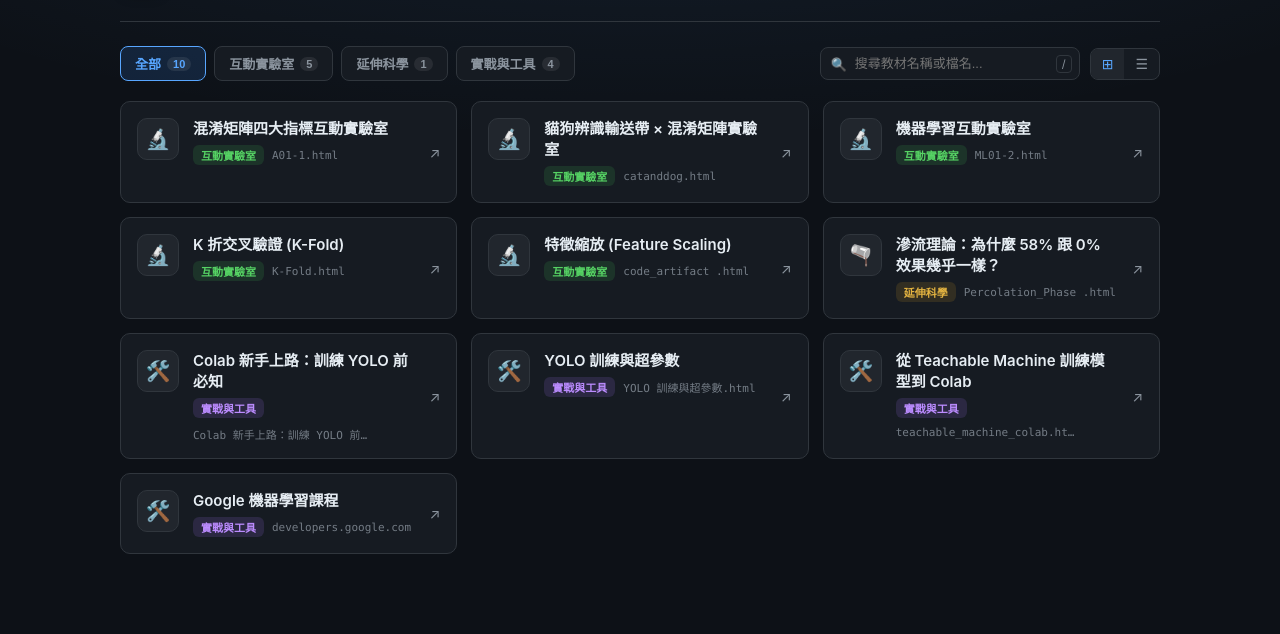
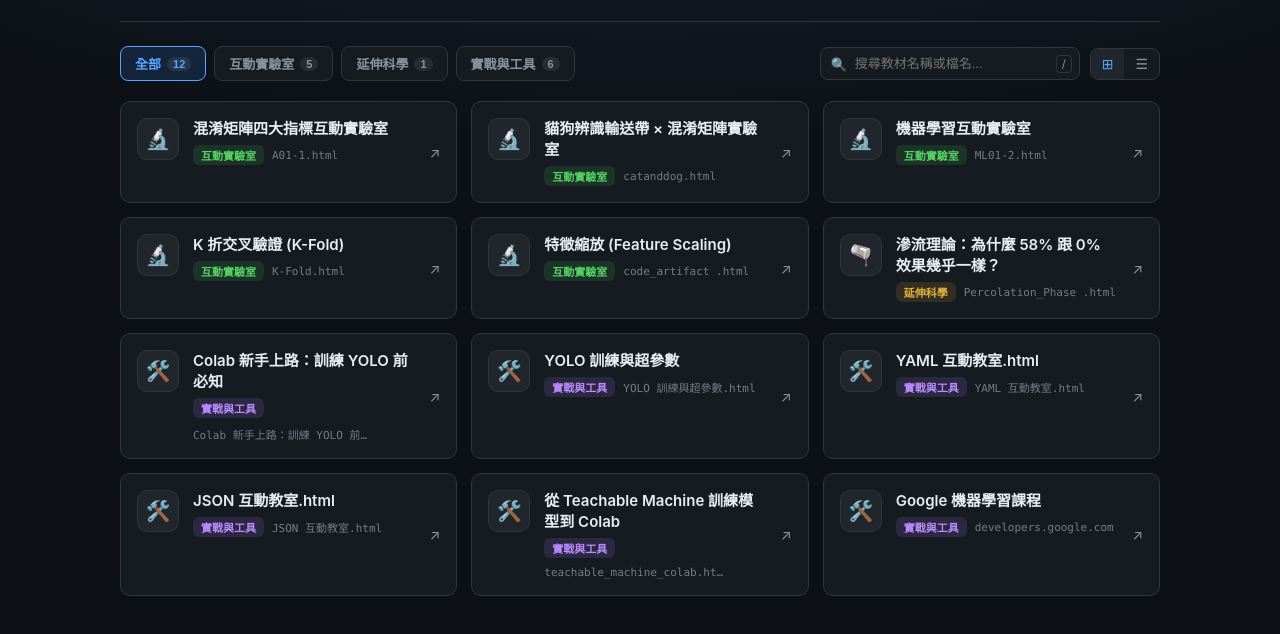
Before and after one commit to a8249cmuh/webonly, a plain HTML site: page index.html in a window 1280 px wide. Shown: the part 98-732 px from the top of the page. Drawn offline with Linux system fonts and the light colour scheme.

Commit message:
Add links for YAML and JSON interactive classrooms

```diff
--- a/index.html
+++ b/index.html
@@ -543,6 +543,18 @@
                 category: "實戰與工具"
             },
             {
+                title: "YAML 互動教室.html",
+                url: "YAML 互動教室.html",
+                icon: "🛠️",
+                category: "實戰與工具"
+            },
+            {
+                title: "JSON 互動教室.html",
+                url: "JSON 互動教室.html",
+                icon: "🛠️",
+                category: "實戰與工具"
+            },
+            {
                 title: "從 Teachable Machine 訓練模型到 Colab",
                 url: "teachable_machine_colab.html",
                 icon: "🛠️",
```
